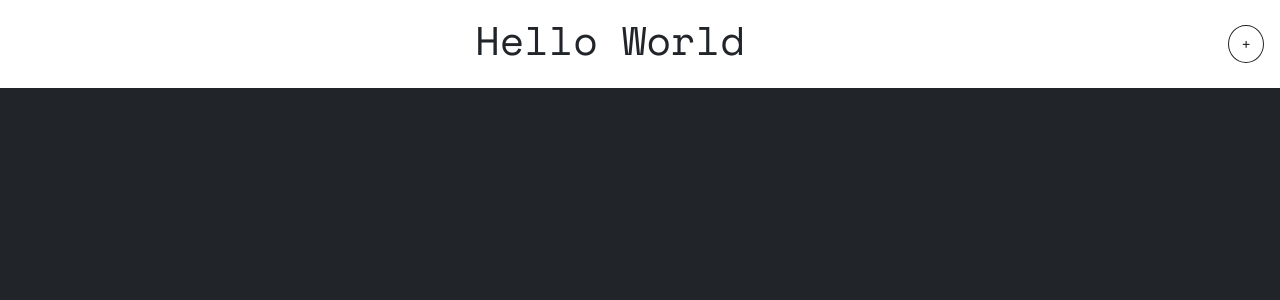
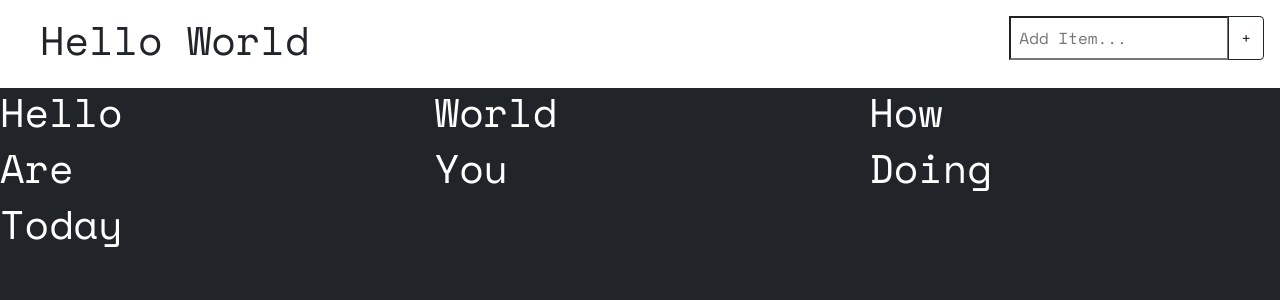
Before and after one commit to nabilkoneylaryea/react-sandbox, a React (Create React App) app: page / in a window 1280 px wide. Shown: the top 300 px of the page. Built offline with nearby package versions, Linux system fonts and the light colour scheme.

Commit message:
managed to get words to display in an Items component

```diff
--- a/package.json
+++ b/package.json
@@ -6,9 +6,11 @@
     "@testing-library/jest-dom": "^5.11.8",
     "@testing-library/react": "^11.2.2",
     "@testing-library/user-event": "^12.6.0",
+    "bootstrap-icons": "^1.2.2",
     "react": "^17.0.1",
     "react-dom": "^17.0.1",
     "react-scripts": "4.0.1",
+    "uuid": "^8.3.2",
     "web-vitals": "^0.2.4"
   },
   "scripts": {
--- a/src/App.css
+++ b/src/App.css
@@ -10,6 +10,5 @@
   animation-timing-function: steps(1, start);
 }
 @keyframes blink{
-  0% {}
   50%{color: transparent}
 }
--- a/src/App.js
+++ b/src/App.js
@@ -1,12 +1,57 @@
 import './App.css';
-import Header from './components/layouts/Header.js'
-
+import Header from './components/layouts/Header';
+import Items from './components/layouts/Items';
+import {v4} from 'uuid';
 import React, { Component } from 'react';
 
-export class App extends Component {
+class App extends Component {
+  state = {
+    items: [
+      {
+        id: v4(),
+        title: 'Hello'
+      },
+      {
+        id: v4(),
+        title: 'World'
+      },
+      {
+        id: v4(),
+        title: 'How'
+      },
+      {
+        id: v4(),
+        title: 'Are'
+      },
+      {
+        id: v4(),
+        title: 'You'
+      },
+      {
+        id: v4(),
+        title: 'Doing'
+      },
+      {
+        id: v4(),
+        title: 'Today'
+      },
+    ]
+  }
+
+  // ADD ITEMS
+  addItem = (item) => {
+    this.setState(state => ({
+      items: [...this.state.items, item]
+    }))
+  }
   render() {
     return (
-      <Header />
+      <div>
+        <Header />
+        <div className="row row-cols-3">
+          <Items items={this.state.items} addItem={this.addItem} />
+        </div>
+      </div>
     )
   }
 }
--- a/src/components/layouts/Header.js
+++ b/src/components/layouts/Header.js
@@ -1,16 +1,24 @@
 import React, { Component } from 'react'
+import InputBar from './Input';
 
 class Header extends Component {
+    addItem(e){
+        // console.log(e.target);
+        // inputBar.classList.add('animation-expand');
+        console.log(InputBar);
+        // inputBar.classList.remove('animation-expand');
+    }
     render() {
         return (
             <header className="bg-white m-auto p-3 text-center">
                 <div className="d-flex justify-content-center">
-                    <h1 className="flex-fill">Hello World<span className="animation-blink">_</span></h1>
-                    <button type="button" className="btn btn-outline-dark rounded-circle m-auto" onClick="addItem">+</button>
+                    <h1 id="main-header" className="ms-4 me-auto">
+                        Hello World<span className="animation-blink">_</span>
+                    </h1>
+                    <span>
+                        <InputBar />
+                    </span>
                 </div>
-                <script>
-
-                </script>
             </header>
         )
     }
--- /dev/null
+++ b/src/components/layouts/Input.js
@@ -0,0 +1,16 @@
+import React, { Component } from 'react'
+
+class Input extends Component {
+    render() {
+        return (
+            <form onSubmit={this.onSubmit} className="m-auto d-inline">
+                <div className="input-group rounded-pill">
+                    <input id="add-item" className="p-2" type="text" placeholder="Add Item..."/>
+                    <button type="submit" className="btn btn-outline-dark" onClick={this.addItem}>+</button>
+                </div>
+            </form>
+        )
+    }
+}
+
+export default Input
--- /dev/null
+++ b/src/components/layouts/Items.js
@@ -0,0 +1,17 @@
+import React, { Component } from 'react'
+
+export class Items extends Component {
+    render() {
+        console.log(this.props.items)
+        return (
+            this.props.items.map((item) =>
+                // console.log(item.title)
+                <div style={{color: 'white'}}>
+                    <h1>{item.title}</h1>
+                </div>
+            )
+        )
+    }
+}
+
+export default Items
```
Also changed, not shown: 2 other files (tests, documents, lock files or other folders).
